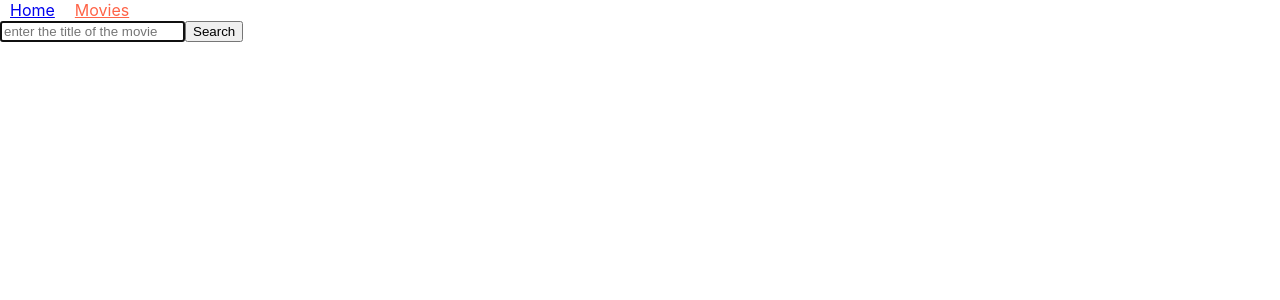
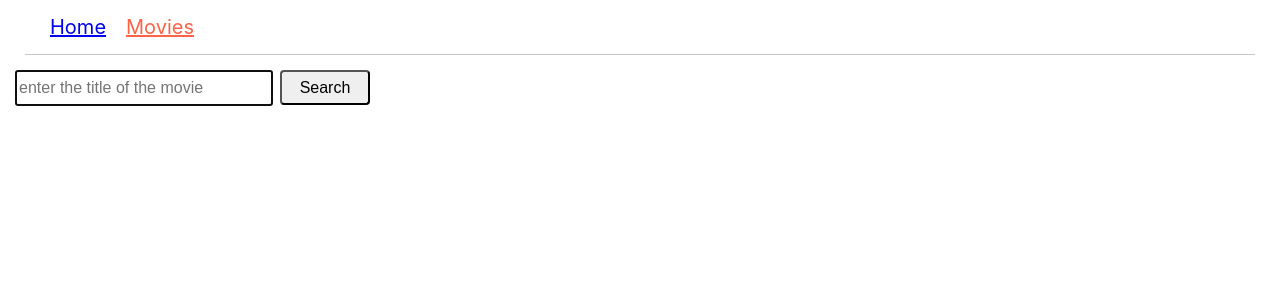
Before and after one commit to Masha-Shytykova/goit-react-hw-04-movies, a React (Create React App) app: page /movies in a window 1280 px wide. Shown: the top 300 px of the page. Built offline with nearby package versions, Linux system fonts and the light colour scheme.

Commit message:
added styles

```diff
--- a/src/Components/App.js
+++ b/src/Components/App.js
@@ -7,6 +7,7 @@ import NotFoundViews from '../views/NotFoundViews';
 const App = () => {
   return (
     <>
+      <div className="container">
         <nav>
           <NavLink exact to="/" className="link" activeClassName="activeLink">
             Home
@@ -15,6 +16,7 @@ const App = () => {
             Movies
           </NavLink>
         </nav>
+      </div>
 
       <Switch>
         <Route path="/" exact>
--- a/src/Components/Cast/Cast.js
+++ b/src/Components/Cast/Cast.js
@@ -1,6 +1,7 @@
 import { useState, useEffect } from 'react';
 import { useParams } from 'react-router-dom';
 import * as ServiceApi from '../../utils/ServiceApi';
+import s from '../Cast/Cast.module.css';
 
 export default function Cast() {
   const { movieId } = useParams();
@@ -12,23 +13,21 @@ export default function Cast() {
       .catch(error => console.log(error));
   }, [movieId]);
 
-  if (cast) {
-    console.log(cast);
-  }
-
   return (
     <>
       {cast && (
-        <ul>
+        <ul className={s.cast_list}>
           {cast.slice(0, 5).map(item => (
-            <li key={item.id}>
-              <img
-                src={'https://image.tmdb.org/t/p/w500' + item.profile_path}
-                alt={item.title}
-                className="imagegrtg"
-              />
-              <h2>{item.name}</h2>
-              <p>Character: {item.character}</p>
+            <li key={item.id} className={s.item}>
+              <div className={s.cardcontainer}>
+                <img
+                  src={'https://image.tmdb.org/t/p/w200' + item.profile_path}
+                  alt={item.title}
+                  className="imagegrtg"
+                />
+                <h3>{item.name}</h3>
+                <p>Character: {item.character}</p>
+              </div>
             </li>
           ))}
         </ul>
--- /dev/null
+++ b/src/Components/Cast/Cast.module.css
@@ -0,0 +1,12 @@
+.cast_list {
+  display: flex;
+  flex-wrap: wrap;
+  justify-content: left;
+
+  list-style: none;
+}
+
+.cardcontainer {
+  margin-right: 15px;
+  text-align: center;
+}
--- a/src/Components/HomePage/HomePage.js
+++ b/src/Components/HomePage/HomePage.js
@@ -1,13 +1,11 @@
 import { useState, useEffect } from 'react';
-import { Link, useRouteMatch, useLocation } from 'react-router-dom';
+import { Link, useLocation } from 'react-router-dom';
 import * as ServiceApi from '../../utils/ServiceApi';
 
 export default function HomePage() {
-  const { url } = useRouteMatch();
   const location = useLocation();
   const [trends, setTrends] = useState(null);
 
-  console.log(url);
   useEffect(() => {
     ServiceApi.fetchTrending().then(data => setTrends(data.results));
   }, []);
--- a/src/Components/MovieDetailsPage/MovieDetailsPage.js
+++ b/src/Components/MovieDetailsPage/MovieDetailsPage.js
@@ -1,12 +1,7 @@
 import { useState, useEffect } from 'react';
-import {
-  useParams,
-  useLocation,
-  useHistory,
-  useRouteMatch,
-  Redirect,
-} from 'react-router-dom';
+import { useParams, useLocation, useHistory, Redirect } from 'react-router-dom';
 import * as ServiceApi from '../../utils/ServiceApi';
+import s from '../MovieDetailsPage/MovieDetailsPage.module.css';
 
 export default function MovieDetailsPage() {
   const history = useHistory();
@@ -28,27 +23,42 @@ export default function MovieDetailsPage() {
     <>
       {error && <Redirect to="/error" />}
       {movie && (
-        <>
+        <div className="container">
           <button type="button" onClick={handleGoBackClick}>
             Go Back
           </button>
+          <div className={s.card_container}>
             <img
-            src={'https://image.tmdb.org/t/p/w500' + movie.poster_path}
+              className={s.image_wrapper}
+              src={'https://image.tmdb.org/t/p/w300' + movie.poster_path}
               alt={movie.title}
-            className="imagegrtg"
             />
+
+            <div className={s.card_description}>
               <h2>
                 {movie.title} ({movie.release_date.substr(0, 4)})
               </h2>
-          <p>User score: {movie.vote_average}</p>
-          <p>Overview: {movie.overview}</p>
-          <p>
+
+              <span className={s.description}>
+                {' '}
+                User score: {movie.vote_average}
+              </span>
+
+              <h3>
+                Overview:
+                <span className={s.description}>{movie.overview} </span>
+              </h3>
+              <h3>
                 Genres:
-            {movie.genres.slice(0, 2).map(genre => {
+                <span className={s.description}>
+                  {movie.genres.slice(0, 3).map(genre => {
                     return `${genre.name} `;
                   })}
-          </p>
-        </>
+                </span>
+              </h3>
+            </div>
+          </div>
+        </div>
       )}
     </>
   );
--- /dev/null
+++ b/src/Components/MovieDetailsPage/MovieDetailsPage.module.css
@@ -0,0 +1,20 @@
+.card_container {
+  display: flex;
+  padding-top: 15px;
+}
+
+.card_description {
+  padding-left: 15px;
+}
+
+.description {
+  display: block;
+  padding-top: 5px;
+  font-weight: 400;
+}
+.image_wrapper {
+  display: block;
+  min-width: 300px;
+  height: 450px;
+  background-color: lavender;
+}
--- a/src/Components/MoviesPage/MoviesPage.js
+++ b/src/Components/MoviesPage/MoviesPage.js
@@ -1,6 +1,7 @@
 import { useState, useEffect } from 'react';
 import { Link, useHistory, useLocation } from 'react-router-dom';
 import * as ServiceApi from '../../utils/ServiceApi';
+import s from './MoviesPage.module.css';
 
 export default function MoviesPage() {
   const history = useHistory();
@@ -39,8 +40,9 @@ export default function MoviesPage() {
 
   return (
     <>
-      <form onSubmit={handleSubmit}>
+      <form onSubmit={handleSubmit} className={s.form}>
         <input
+          className={s.input}
           type="text"
           autoComplete="off"
           autoFocus
@@ -48,7 +50,9 @@ export default function MoviesPage() {
           value={inputQuery}
           onChange={handleInputChange}
         ></input>
-        <button type="submit">Search</button>
+        <button type="submit" className={s.button}>
+          Search
+        </button>
       </form>
       <ul>
         {movies &&
--- /dev/null
+++ b/src/Components/MoviesPage/MoviesPage.module.css
@@ -0,0 +1,22 @@
+.form {
+  padding: 15px;
+}
+.input {
+  height: 30px;
+  width: 250px;
+  margin-right: 7px;
+  font-size: 16px;
+  line-height: 1.87;
+}
+
+.button {
+  height: 35px;
+  min-width: 90px;
+
+  cursor: pointer;
+
+  border-radius: 4px;
+  font-size: 16px;
+  line-height: 1.87;
+  text-align: center;
+}
--- a/src/index.css
+++ b/src/index.css
@@ -20,7 +20,27 @@ img {
 /* .link:not(:last-child) { */
 .link {
   padding: 10px;
+  font-size: 20px;
 }
 .activeLink {
   color: tomato;
 }
+
+.container {
+  padding: 15px;
+  border-bottom: 1px solid rgb(197, 197, 197);
+  box-shadow: (0.4, 0, 0.2, 1);
+
+  @media screen and (min-width: 480px) {
+    width: 480px;
+    margin: 0 auto;
+  }
+
+  @media screen and (min-width: 768px) {
+    width: 768px;
+  }
+
+  @media screen and (min-width: 1200px) {
+    width: 1200px;
+  }
+}
--- a/src/views/MovieDetailsPageViews.js
+++ b/src/views/MovieDetailsPageViews.js
@@ -1,10 +1,4 @@
-import {
-  useParams,
-  useLocation,
-  useRouteMatch,
-  Route,
-  NavLink,
-} from 'react-router-dom';
+import { useLocation, useRouteMatch, Route, NavLink } from 'react-router-dom';
 import MovieDetailsPage from '../Components/MovieDetailsPage/MovieDetailsPage';
 import CastViews from './CastViews';
 import ReviewsViews from './ReviewsViews';
@@ -12,11 +6,11 @@ import ReviewsViews from './ReviewsViews';
 const MovieDetailsPageViews = () => {
   const { url, path } = useRouteMatch();
   const location = useLocation();
-  const { movieId } = useParams();
 
   return (
     <>
       <MovieDetailsPage />
+      <div className="container">
         <h2>Additional information</h2>
 
         <NavLink
@@ -24,6 +18,8 @@ const MovieDetailsPageViews = () => {
             pathname: `${url}/cast`,
             state: { from: location.state?.from || '/' },
           }}
+          className="link"
+          activeClassName="activeLink"
         >
           Cast
         </NavLink>
@@ -32,16 +28,23 @@ const MovieDetailsPageViews = () => {
             pathname: `${url}/reviews`,
             state: { from: location.state?.from || '/' },
           }}
+          className="link"
+          activeClassName="activeLink"
         >
           Reviews
         </NavLink>
+      </div>
 
       <Route path={`${path}/cast`} exact>
+        <div className="container">
           <CastViews />
+        </div>
       </Route>
 
       <Route path={`${path}/reviews`} exact>
+        <div className="container">
           <ReviewsViews />
+        </div>
       </Route>
     </>
   );
```
Lines whose indentation alone changed are shown as unchanged.
